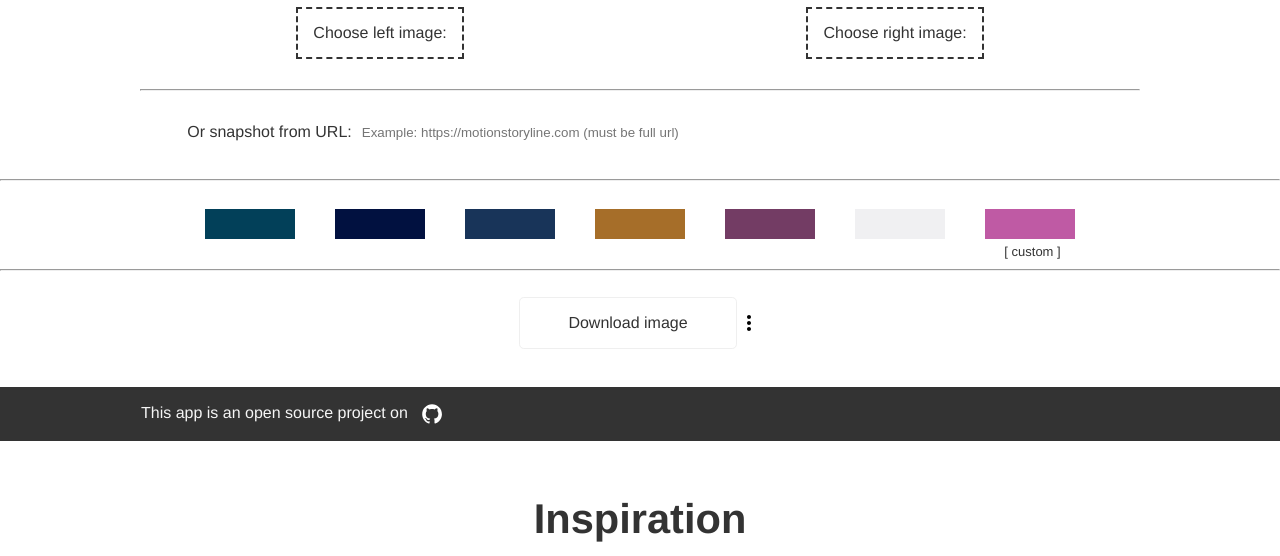
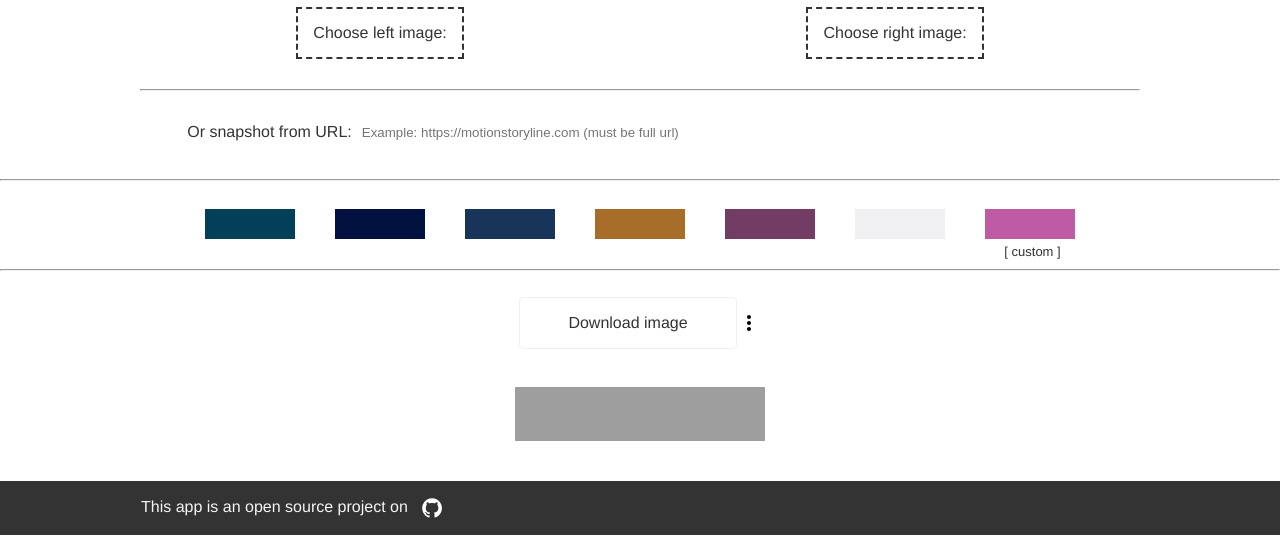
Before and after one commit to ebenryanmallory/MoSt-presentation-image-compositor, a website: page public/index.html in a window 1280 px wide. Shown: the part 769-1325 px from the top of the page. Drawn offline with Linux system fonts and the light colour scheme; grey boxes are pictures that could not be loaded.

Commit message:
added product hunt link

```diff
--- a/public/index.html
+++ b/public/index.html
@@ -130,6 +130,12 @@
         </section>
 
         <br><br><br><br>
+        <div class="ex1">
+            <div class="container parent">
+                <a href="https://www.producthunt.com/posts/side-by-side-image-creator?utm_source=badge-featured&utm_medium=badge&utm_souce=badge-side-by-side-image-creator" target="_blank"><img src="https://api.producthunt.com/widgets/embed-image/v1/featured.svg?post_id=271219&theme=light" alt="Side by side image creator - Layout vertical websites beautifully with a single click | Product Hunt" style="width: 250px; height: 54px;" width="250" height="54" /></a>
+            </div>
+        </div>
+        <br><br>
 
         <div class="w-full dark-bg mb-5">
             <div class="container">
```
